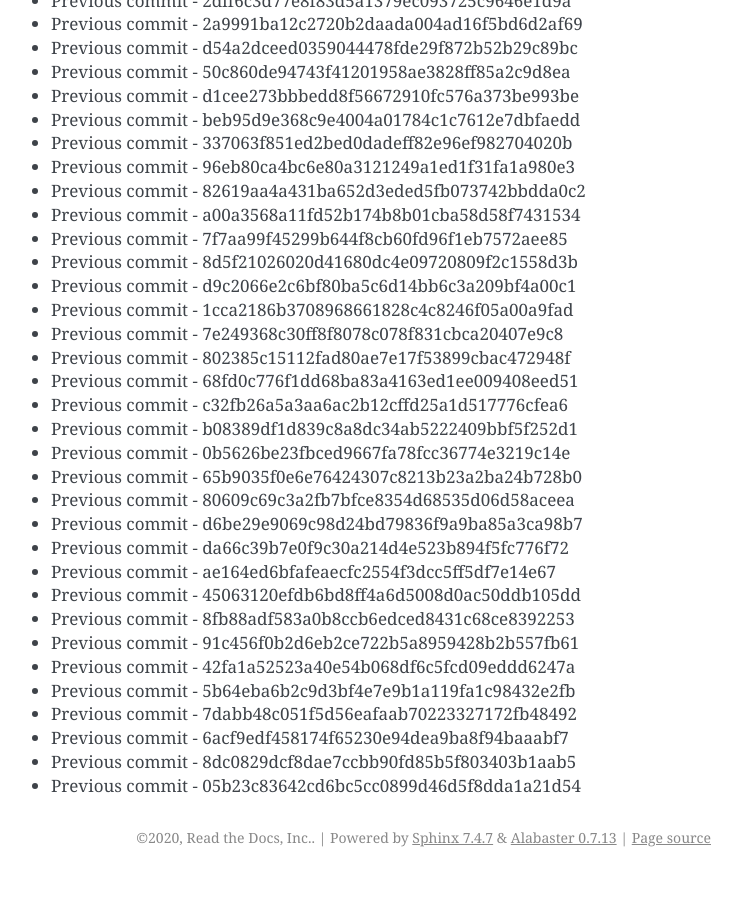
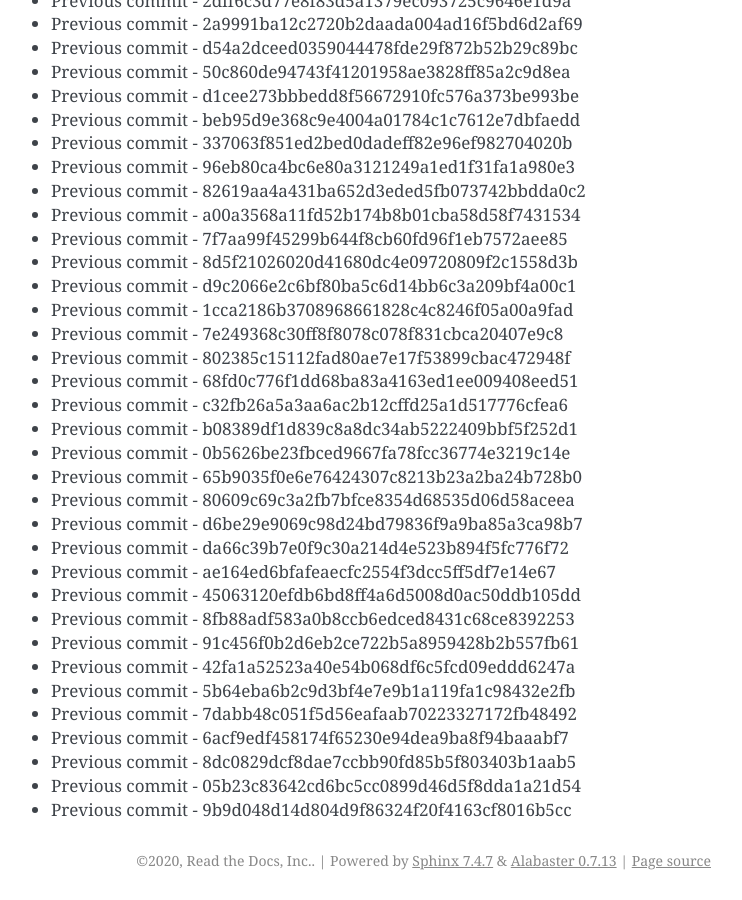
Before and after one commit to readthedocs/rtd-git-stresstest, a Sphinx documentation site: the page built from docs/updates.rst, in a window 1280 px wide and 900 px high, scrolled down 81136 px. Shown: the whole window, without its empty margins (399-1141 px from the left). Built offline with Sphinx 7.4.7, drawn with Linux system fonts in a browser that asks for light colours; before the commit the page ends 82013 px from its top, so only the background shows below that.

Commit message:
Generating commit from previous: 9b9d048d14d804d9f86324f20f4163cf8016b5cc

```diff
--- a/docs/updates.rst
+++ b/docs/updates.rst
@@ -3441,3 +3441,4 @@ It can be tested for any performance characteristics.
 * Previous commit - 6acf9edf458174f65230e94dea9ba8f94baaabf7
 * Previous commit - 8dc0829dcf8dae7ccbb90fd85b5f803403b1aab5
 * Previous commit - 05b23c83642cd6bc5cc0899d46d5f8dda1a21d54
+* Previous commit - 9b9d048d14d804d9f86324f20f4163cf8016b5cc
```
